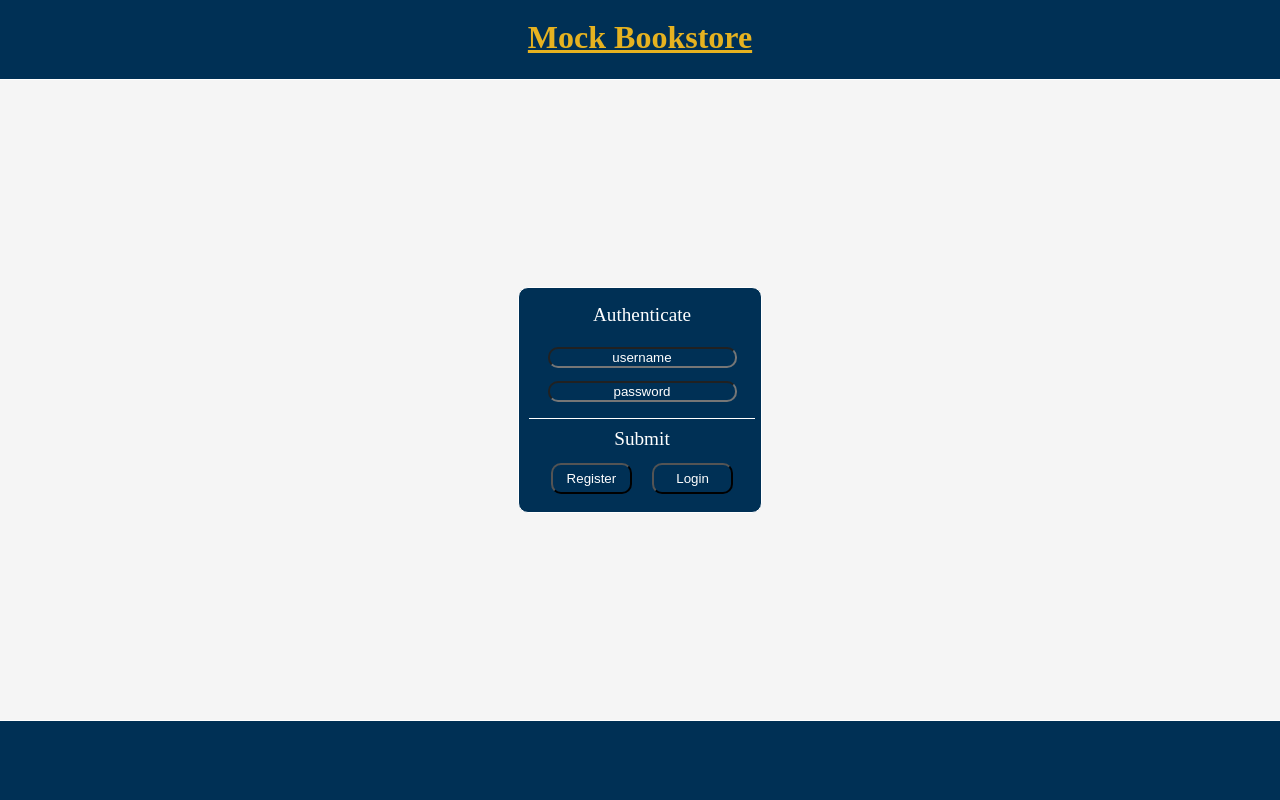
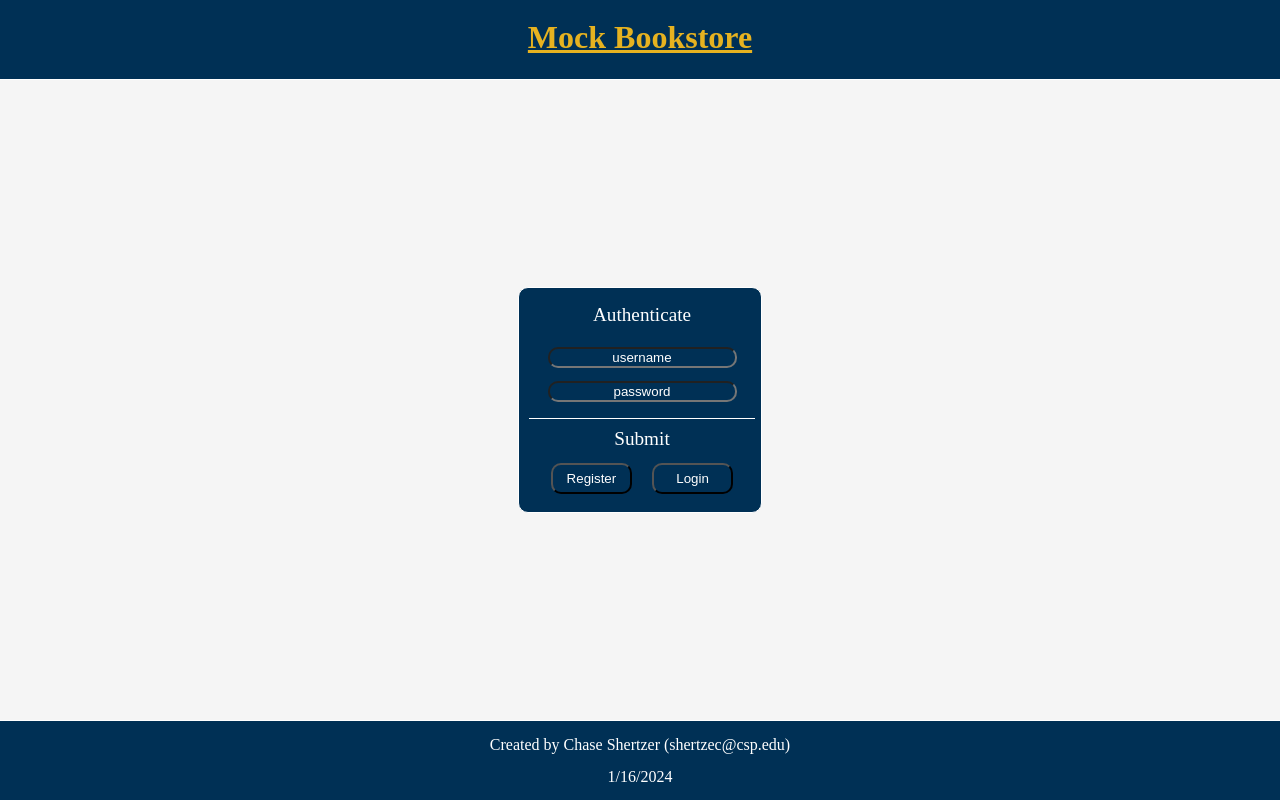
Before and after one commit to yuruse419/mock_csp_bookstore, a React (Vite) app: page / in a window 1280 px wide. Built offline with nearby package versions, Linux system fonts and the light colour scheme.

Commit message:
added comments

```diff
--- a/src/components/footer/FooterComponent.jsx
+++ b/src/components/footer/FooterComponent.jsx
@@ -4,7 +4,10 @@ import '../../css/footer/FooterComponent.css'
 class FooterComponent extends React.Component {
   render() {
     return (
-      <footer id='page-footer'></footer>
+      <footer id='page-footer'>
+        <p>Created by Chase Shertzer (shertzec@csp.edu)</p>
+        <p>1/16/2024</p>
+      </footer>
     )
   }
 }
--- a/src/components/main/LoginComponent.jsx
+++ b/src/components/main/LoginComponent.jsx
@@ -2,46 +2,61 @@ import React from 'react'
 import '../../css/main/LoginComponent.css'
 
 class LoginComponent extends React.Component {
+  // LoginComponent constructor
   constructor(props) {
     super(props)
 
+    // create username and password states
     this.state = {
       username: '',
       password: ''
     }
-
-    this.handleUsernameOnChange = this.handleUsernameOnChange.bind(this)
-    this.handlePasswordOnChange = this.handlePasswordOnChange.bind(this)
   }
 
-  handleUsernameOnChange(e) {
+  /*
+    arrow functions have no binding to the this keyword,
+    so explicit binding is not required
+    (i.e., this in an arrow function maintains its reference to the class instance)
+  */
+
+  // username state setter
+  handleUsernameOnChange = (e) => {
     this.setState({ username: e.target.value })
   }
 
-  handlePasswordOnChange(e) {
+  // password state setter
+  handlePasswordOnChange = (e) => {
     this.setState({ password: e.target.value })
   }
 
   render() {
     return(
+      // login main
       <main id='login-main'>
+        {/* authentication form */}
         <form id='login-form'>
+          {/* authentication fieldset */}
           <fieldset id='login-authenticate-fieldset'>
             <legend>Authenticate</legend>
 
+            {/* username input */}
             <label hidden htmlFor='username-input'></label>
             <input id='username-input' placeholder='username' onChange={ this.handleUsernameOnChange }></input>
 
+            {/* password input */}
             <label hidden htmlFor='password-input'></label>
             <input id='password-input' placeholder='password' onChange={ this.handlePasswordOnChange }></input>
           </fieldset>
 
+          {/* submit fieldset */}
           <fieldset id='login-submit-fieldset'>
             <legend>Submit</legend>
 
+            {/* register button */}
             <input id='register-button' type='button' value='Register'></input>
             <label hidden htmlFor='register-button'></label>
 
+            {/* login button */}
             <input id='submit-button' type='submit' value='Login'></input>
             <label hidden htmlFor='submit-button'></label>
           </fieldset>
--- a/src/index.css
+++ b/src/index.css
@@ -1,3 +1,5 @@
+/* global site styling behaviors */
+
 *, *:before, *:after {
   box-sizing: border-box;
   text-wrap: wrap;
@@ -30,7 +32,6 @@ legend {
   padding: 0.5em;
 }
 
-/* pointer cursor elements */
 input[type=button], input[type=submit] {
   cursor: pointer;
 }
```
